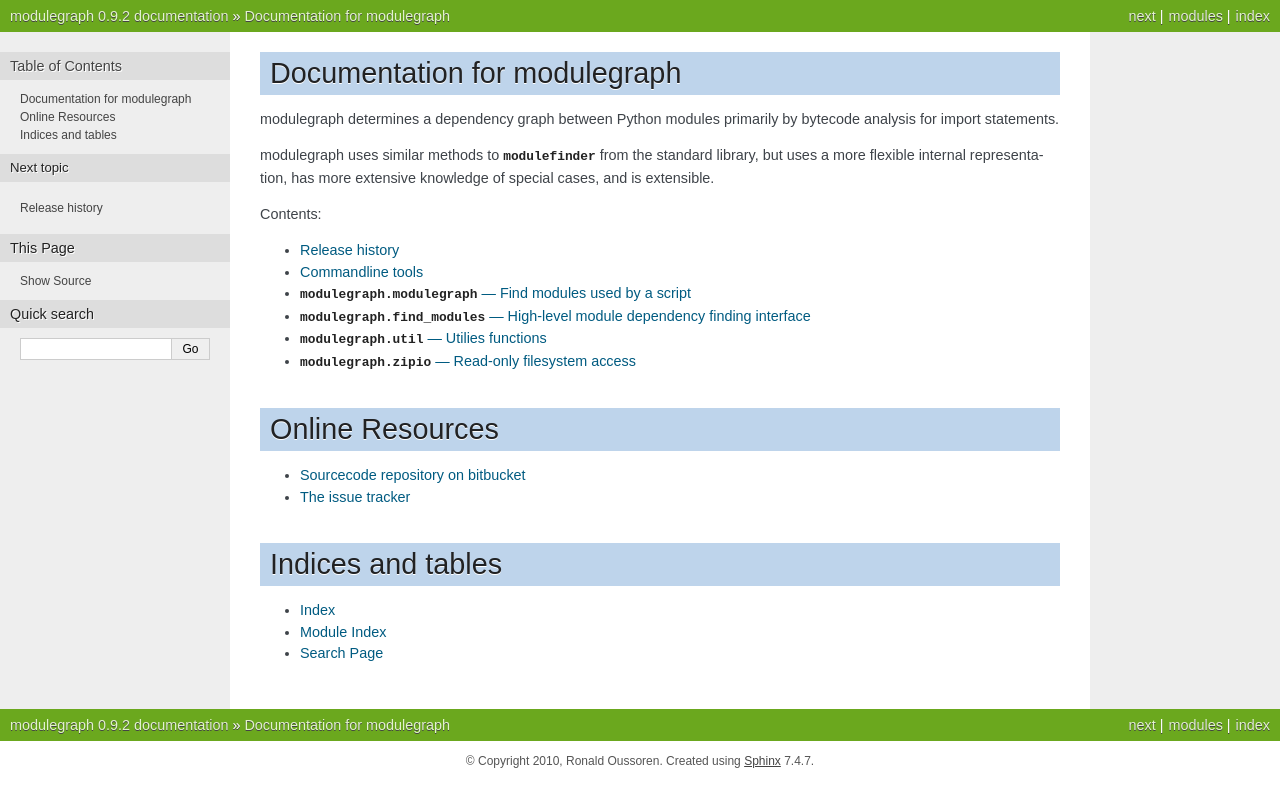
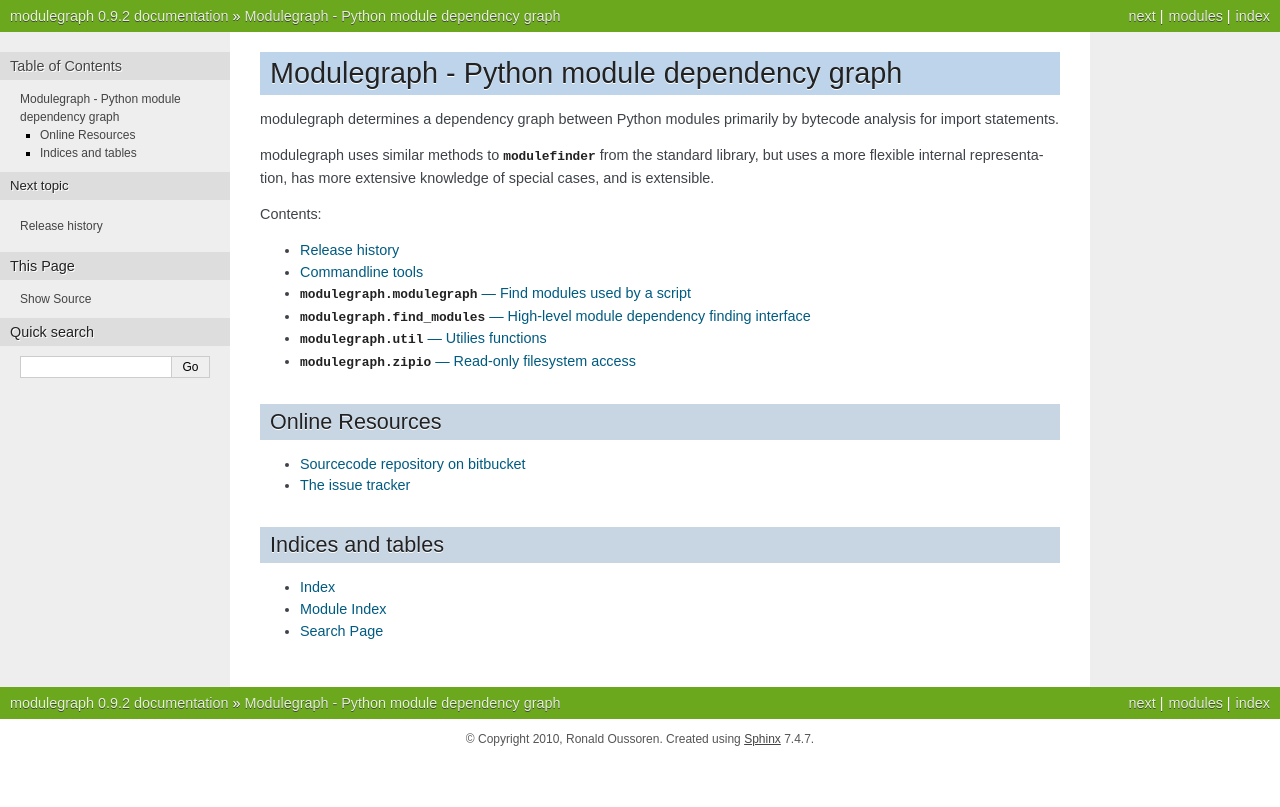
Before and after one commit to ronaldoussoren/modulegraph, a Sphinx documentation site: the page built from doc/index.rst, in a window 1280 px wide. Shown: the top 807 px of the page. Built offline with Sphinx 7.4.7, drawn with Linux system fonts in a browser that asks for light colours; pages that are not in the unit, such as notebooks, are missing from menus.

Commit message:
documentation tweak

```diff
--- a/doc/index.rst
+++ b/doc/index.rst
@@ -3,8 +3,8 @@
    You can adapt this file completely to your liking, but it should at least
    contain the root `toctree` directive.
 
-Documentation for modulegraph
-=============================
+Modulegraph - Python module dependency graph
+============================================
 
 modulegraph determines a dependency graph between Python modules primarily
 by bytecode analysis for import statements.
@@ -27,14 +27,14 @@
    zipio
 
 Online Resources
-================
+----------------
 
 * `Sourcecode repository on bitbucket <http://bitbucket.org/ronaldoussoren/modulegraph/>`_
 
 * `The issue tracker <http://bitbucket.org/ronaldoussoren/modulegraph/issues>`_
 
 Indices and tables
-==================
+------------------
 
 * :ref:`genindex`
 * :ref:`modindex`
```
